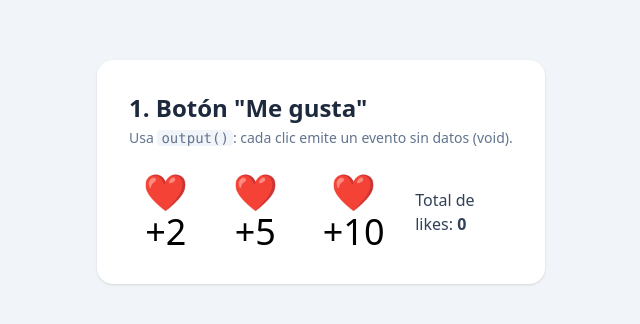
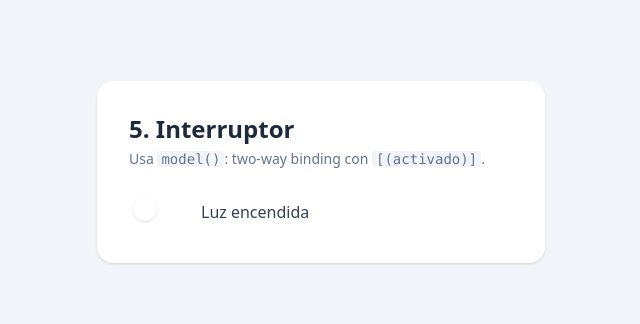
Before and after one commit to marco-soria/retos-angular-semana2-1, an Angular app: page / in a window 1280 px wide. Shown: the part 228-552 px from the top of the page, without its empty margins (319-959 px from the left). Built offline with nearby package versions, Linux system fonts and the light colour scheme.

Commit message:
agregando logica a interruptor

```diff
--- a/src/app/app.html
+++ b/src/app/app.html
@@ -8,7 +8,7 @@
 <!-- <app-demo-carrito /> -->
 
 <!-- Ejercicio 1: Botón "Me gusta" (output()) -->
-<app-demo-boton-me-gusta />
+<!-- <app-demo-boton-me-gusta /> -->
 
 <!-- Ejercicio 2: Semáforo (output()) -->
 <!-- <app-demo-semaforo /> -->
@@ -20,7 +20,7 @@
 <!-- <app-demo-tarjeta-confirmacion /> -->
 
 <!-- Ejercicio 5: Interruptor (model()) -->
-<!-- <app-demo-interruptor /> -->
+<app-demo-interruptor />
 
 <!-- Ejercicio 6: Selector de cantidad x3 (model()) -->
 <!-- <app-demo-selector-cantidad /> -->
--- a/src/app/ejercicios/demo-interruptor/demo-interruptor.html
+++ b/src/app/ejercicios/demo-interruptor/demo-interruptor.html
@@ -7,8 +7,8 @@
     </p>
 
     <div class="flex items-center gap-4">
-      <app-interruptor />
-      <span class="text-slate-700">Luz apagada</span>
+      <app-interruptor [(activado)]="luzEncendida" />
+      <span class="text-slate-700">{{ luzEncendida() ? 'Luz encendida' : 'Luz Apagada' }}</span>
     </div>
   </section>
 </div>
--- a/src/app/ejercicios/demo-interruptor/demo-interruptor.ts
+++ b/src/app/ejercicios/demo-interruptor/demo-interruptor.ts
@@ -1,4 +1,4 @@
-import { Component } from '@angular/core';
+import { Component, signal } from '@angular/core';
 import { InterruptorComponent } from '../interruptor/interruptor';
 
 @Component({
@@ -10,4 +10,5 @@ import { InterruptorComponent } from '../interruptor/interruptor';
 export class DemoInterruptorComponent {
   // TODO: crea un signal(false) llamado "luzEncendida" y enlázalo con
   // [(activado)]="luzEncendida" en el <app-interruptor /> del template.
+  luzEncendida = signal(true)
 }
--- a/src/app/ejercicios/interruptor/interruptor.html
+++ b/src/app/ejercicios/interruptor/interruptor.html
@@ -3,8 +3,13 @@
   role="switch"
   aria-checked="false"
   class="w-14 h-8 rounded-full relative transition-colors duration-300 bg-slate-300"
+  (click)="alternar()"
+  [class.bg-prueba]="activado()"
+  [class.bg-slate-300]="!activado()"
 >
   <span
     class="absolute top-1 left-1 w-6 h-6 bg-white rounded-full shadow transition-transform duration-300"
+    [class.translate-x-6]="activado()"
+    [class.translate-x-0]="!activado()"
   ></span>
 </button>
--- a/src/app/ejercicios/interruptor/interruptor.ts
+++ b/src/app/ejercicios/interruptor/interruptor.ts
@@ -1,12 +1,20 @@
-import { Component } from '@angular/core';
+import { Component, model } from '@angular/core';
 
 @Component({
   selector: 'app-interruptor',
   standalone: true,
   templateUrl: './interruptor.html',
+  styleUrl: '/styles.css'
 })
 export class InterruptorComponent {
   // TODO: crea activado = model<boolean>(false) y un método alternar()
   // que lo actualice con .update() al hacer clic. Usa [class.x]="activado()"
   // en el template para mover el círculo y cambiar el color de fondo.
+
+  activado = model()   // abarca la creacion de input y ouptut
+
+  alternar(){
+    this.activado.update((valorActual)=>{return !valorActual})
+  }                        // emit() viene enlazado con update()/set()
+
 }
--- /dev/null
+++ b/src/app/ejercicios/interruptor/styles.css
@@ -0,0 +1,3 @@
+.bg-prueba{
+    background-color: black;
+}
```
